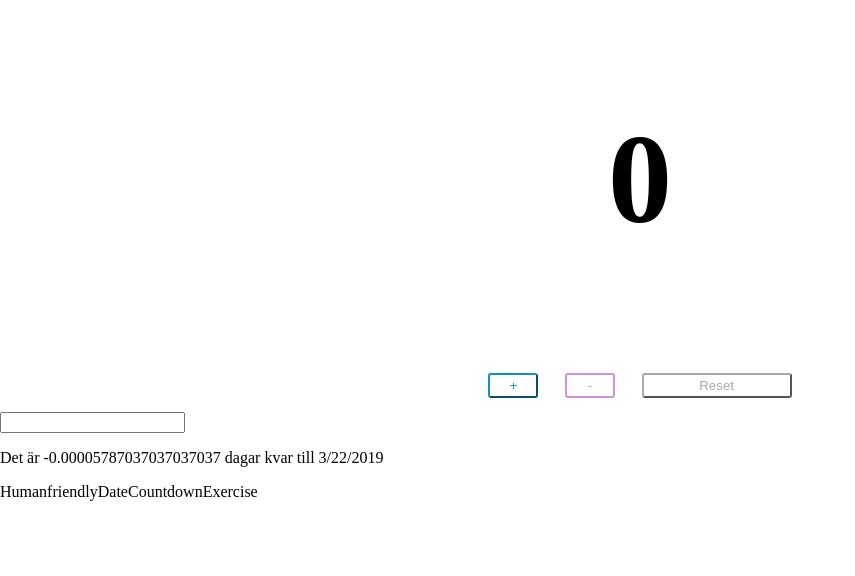
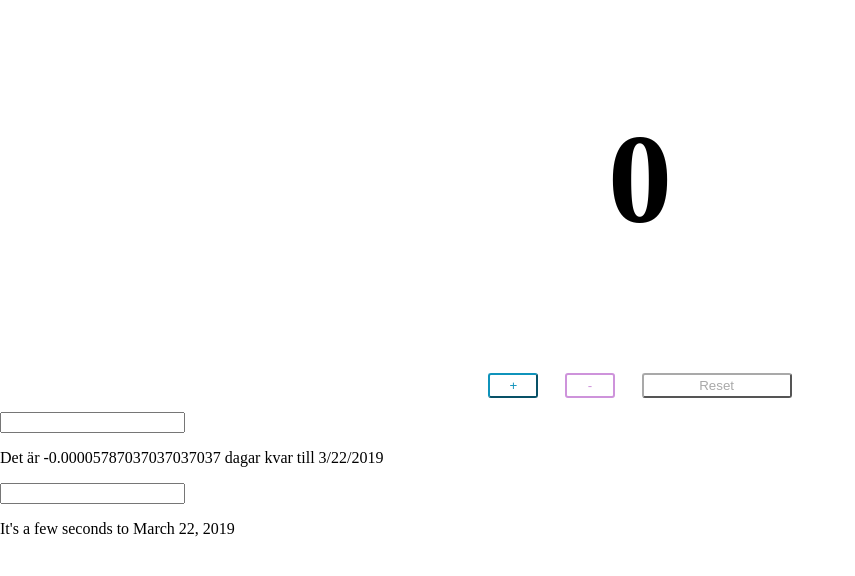
Before and after one commit to cygni/cygni-external-react-workshop, a React (Create React App) app: page / in a window 1280 px wide. Shown: the top 576 px of the page, without its empty margins (0-855 px from the left). Built offline with nearby package versions, Linux system fonts and the light colour scheme.

Commit message:
Workshop 1 Pro del 2 facit

```diff
--- a/src/HumanfriendlyDateCountdownExercise.js
+++ b/src/HumanfriendlyDateCountdownExercise.js
@@ -1,7 +1,28 @@
-import React, { useState, useEffect } from "react";
-import moment from "moment";
-import "./App.css";
+import React, { useState, useEffect } from 'react';
+import moment from 'moment';
+import './App.css';
 
 export default function HumanfriendlyDateCountdownExercise() {
-  return <p>HumanfriendlyDateCountdownExercise</p>;
+  const [date, setDate] = useState(new moment());
+  const [now, setNow] = useState(new moment());
+
+  useEffect(() => {
+    const timer = setTimeout(() => setNow(new moment()), 1000);
+    return () => clearTimeout(timer);
+  });
+
+  return (
+    <section>
+      <input
+        type="text"
+        onChange={(e) => {
+          setDate(new moment(e.target.value));
+        }}
+      />
+      <p>
+        It's {moment.duration(date.diff(now)).humanize()} to{' '}
+        {moment(date).format('LL')}
+      </p>
+    </section>
+  );
 }
```
